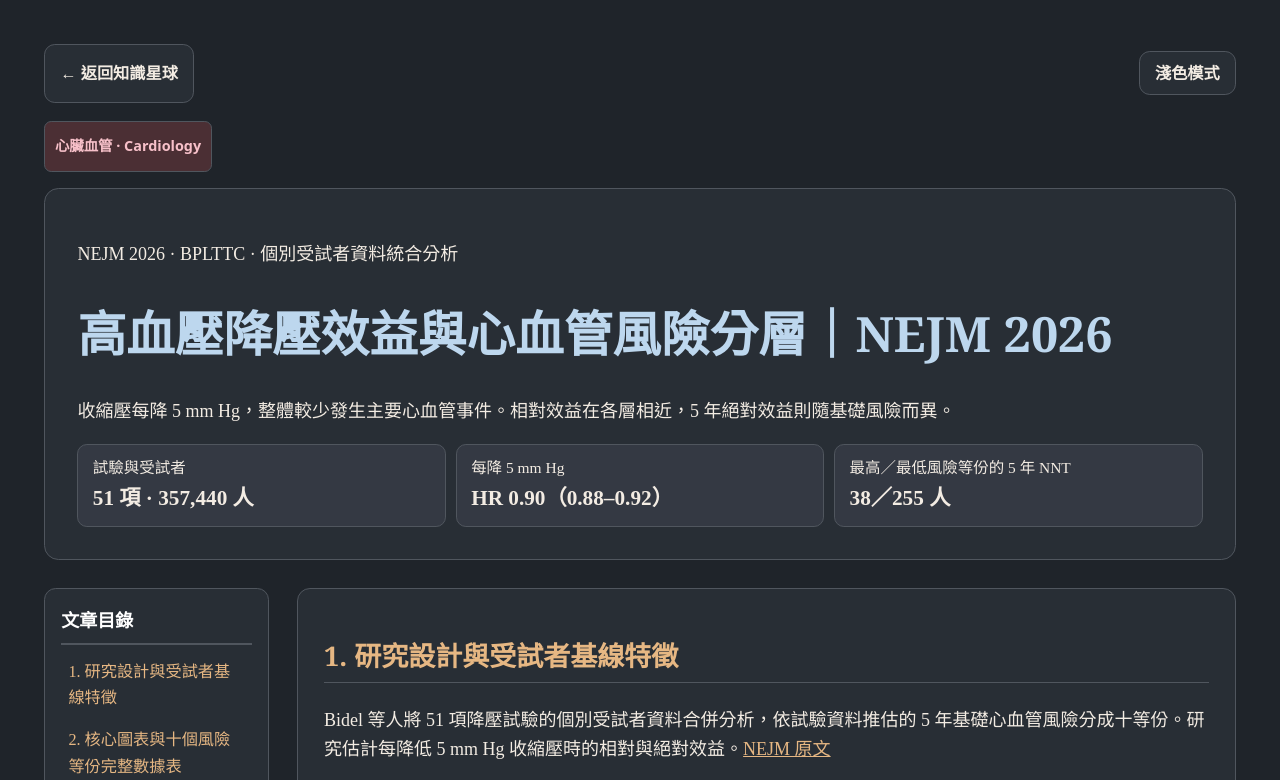
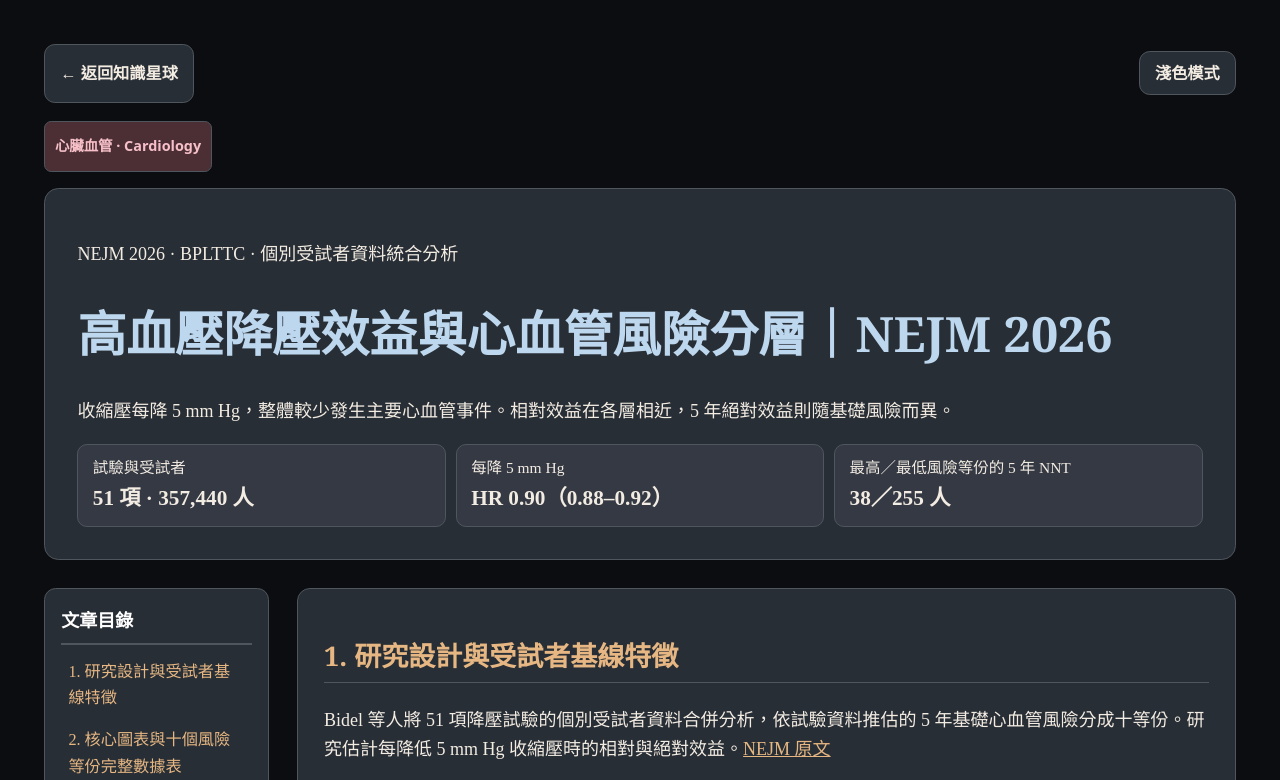
Before and after one commit to wyverner2005/knowledge-planet, a plain HTML site: page notes/blood-pressure-lowering-cardiovascular-risk-2026.html in a window 1280 px wide. Both pictures are taken after a click on the button "深色模式". Shown: the top 780 px of the page. Drawn offline with Linux system fonts and the light colour scheme.

Commit message:
Try a near-black page background for the blood pressure note

```diff
--- a/notes/blood-pressure-lowering-cardiovascular-risk-2026.html
+++ b/notes/blood-pressure-lowering-cardiovascular-risk-2026.html
@@ -1,5 +1,5 @@
 <!doctype html>
-<html lang="zh-Hant" class="kp-note">
+<html lang="zh-Hant" class="kp-note kp-bp-risk-note">
 <head>
 <meta charset="utf-8">
 <meta name="viewport" content="width=device-width, initial-scale=1">
@@ -7,6 +7,7 @@
 <meta name="keywords" content="高血壓, 降壓效益, BPLTTC, NEJM, 心血管風險, ARR, NNT, PREVENT, SCORE2, 722 居家血壓, 共享決策">
 <title>高血壓降壓效益與心血管風險分層｜NEJM 2026</title>
 <style>
+html.kp-note.kp-bp-risk-note[data-theme="dark"] { background: #0b0d10; }
 .bp-note { max-width: 77rem; margin: auto; padding: clamp(.75rem, 3vw, 2rem); line-height: 1.65; }
 .bp-note section { scroll-margin-top: .8rem; }
 .bp-note figure { margin: 1rem 0; }
```
